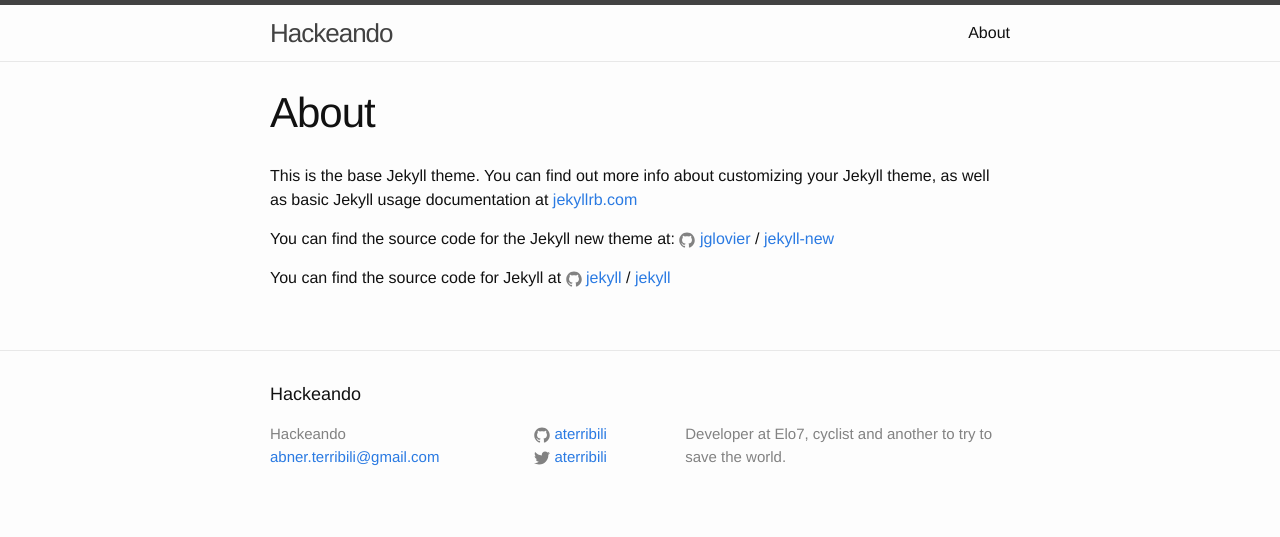
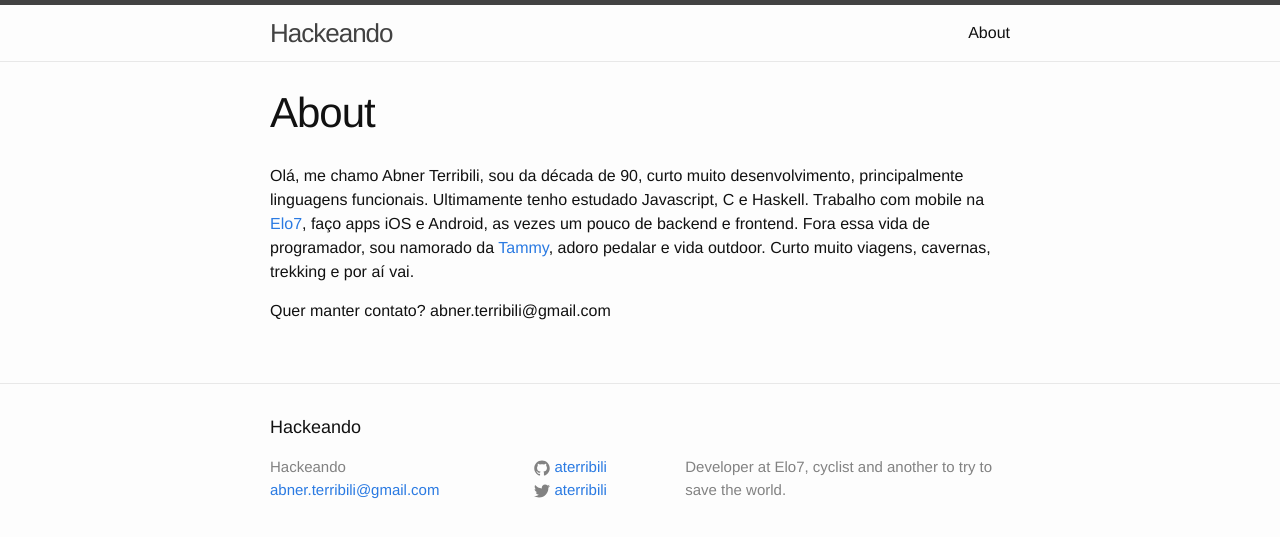
Before and after one commit to aterribili/blog, a Jekyll site: the page built from about.md, in a window 1280 px wide. Shown: the top 537 px of the page. Built offline with Jekyll 4.4.1, drawn with Linux system fonts in a browser that asks for light colours.

```diff
--- a/about.md
+++ b/about.md
@@ -4,12 +4,7 @@
 permalink: /about/
 ---
 
-This is the base Jekyll theme. You can find out more info about customizing your Jekyll theme, as well as basic Jekyll usage documentation at [jekyllrb.com](http://jekyllrb.com/)
+Olá, me chamo Abner Terribili, sou da década de 90, curto muito desenvolvimento, principalmente linguagens funcionais. Ultimamente tenho estudado Javascript, C e Haskell. Trabalho com mobile na [Elo7](http://www.elo7.com), faço apps iOS e Android, as vezes um pouco de backend e frontend. Fora essa vida de programador, sou namorado da [Tammy](https://twitter.com/mmykros), adoro pedalar e vida outdoor. Curto muito viagens, cavernas, trekking e por aí vai.
 
-You can find the source code for the Jekyll new theme at:
-{% include icon-github.html username="jglovier" %} /
-[jekyll-new](https://github.com/jglovier/jekyll-new)
-
-You can find the source code for Jekyll at
-{% include icon-github.html username="jekyll" %} /
-[jekyll](https://github.com/jekyll/jekyll)
+Quer manter contato?
+abner.terribili@gmail.com
```
